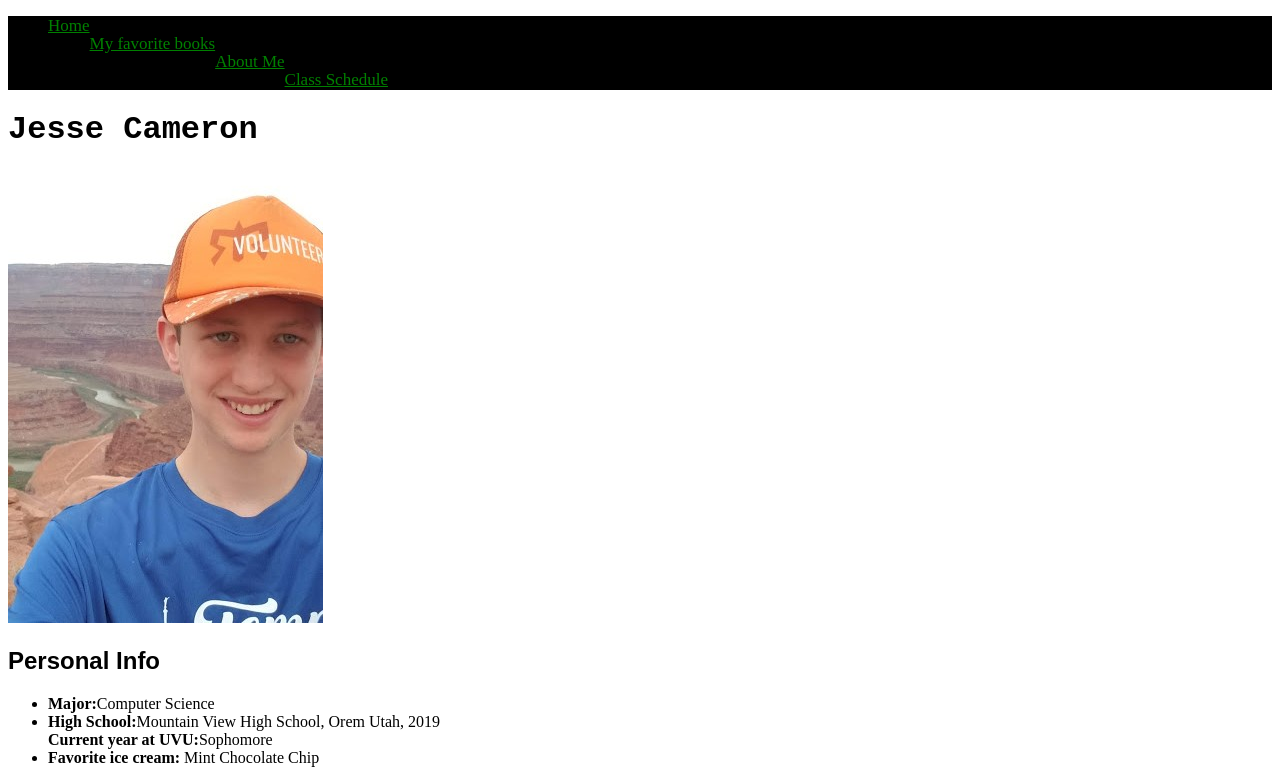
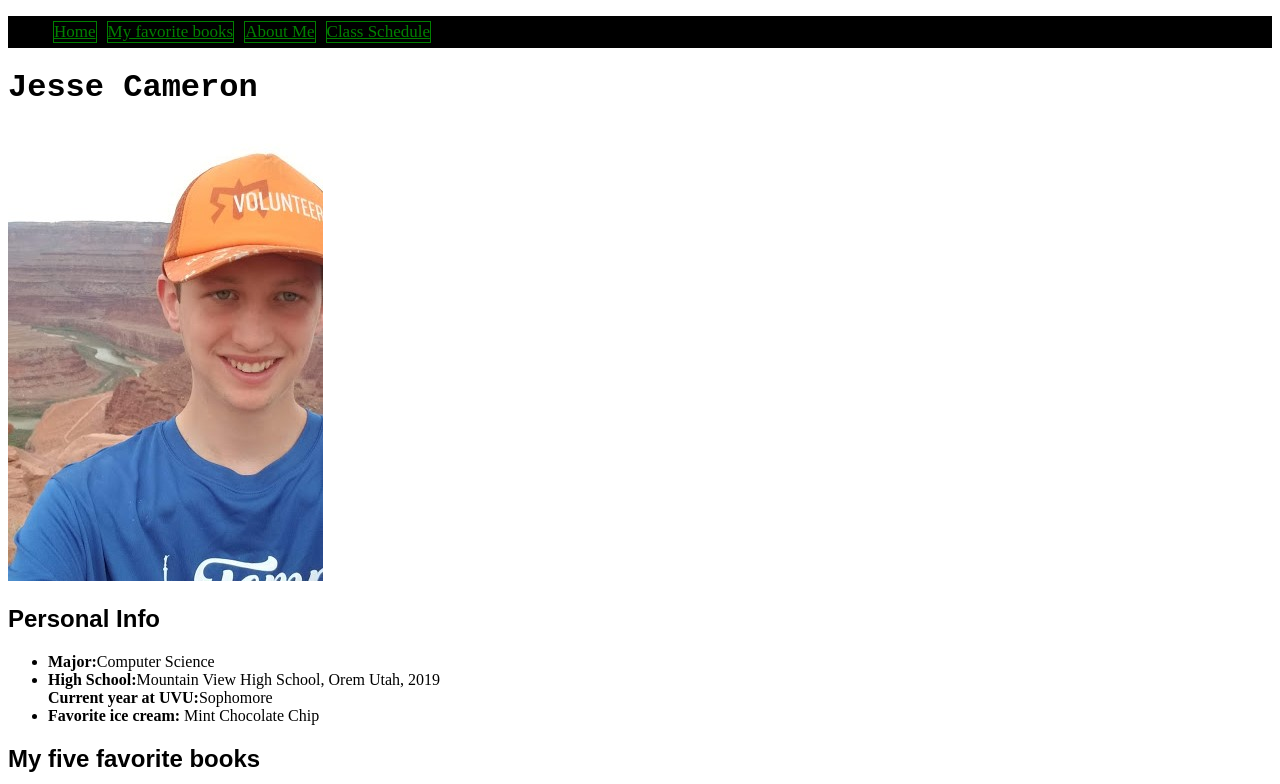
Before and after one commit to cameronjesse51/cameronjesse51.github.io, a plain HTML site: page MyWebsite/index.html in a window 1280 px wide. Shown: the top 784 px of the page. Drawn offline with Linux system fonts and the light colour scheme.

Commit message:
Sticky NavBar

```diff
--- /dev/null
+++ b/MyWebsite/Script/script.js
@@ -0,0 +1,14 @@
+window.onscroll = function() {myFunction()}
+
+let navbar = document.getElementById("topNav")
+
+let sticky = navbar.offsetTop;
+
+function myFunction(){
+    if(window.pageYOffset >= sticky){
+        navbar.classList.add("sticky")
+    }
+    else{
+        navbar.classList.remove("sticky")
+    }
+}
--- a/MyWebsite/Style/style.css
+++ b/MyWebsite/Style/style.css
@@ -8,19 +8,30 @@ h1{
 h2{
     font-family: fantasy;
 }
-.topNav{
+#topNav{
     background-color: black;
     overflow: hidden;
+    list-style-type: none;
+    padding: 10px, 10px;
+    ;
 }
-
-.topNav a {
+#topNav a {
     float: left;
     color: green;
     text-align: center;
     padding: 20px, 20px;
-    font-size: 17px
+    margin: 5px;
+    font-size: 17px;
+    list-style-position: inside;
+    border: 1px solid green;
 
 }
-.topNav a:hover{
+#topNav a:hover{
     color: blue;
 }
+
+.sticky{
+    position: fixed;
+    top: 0;
+    width: 100%;
+}
--- a/MyWebsite/index.html
+++ b/MyWebsite/index.html
@@ -4,8 +4,9 @@
     <head>
         <title>About Jesse</title>
         <link href="style/style.css" rel="stylesheet">
+        <script src="Script/script.js" defer></script>
 
-        <ul class = "topNav">
+        <ul id = "topNav">
             <li><a href="#Home">Home</a></li>
             <li><a href="#Books">My favorite books</a></li>
             <li><a href="#about">About Me</a></li>
```
